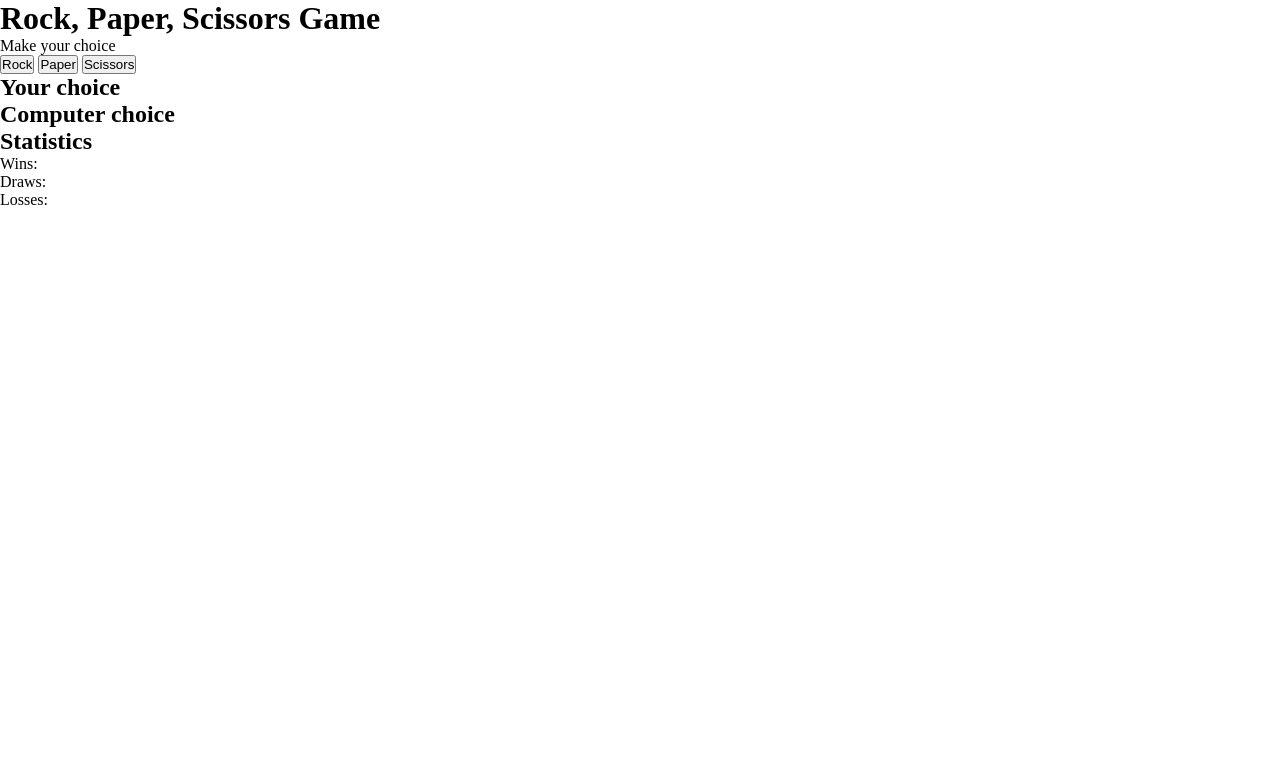
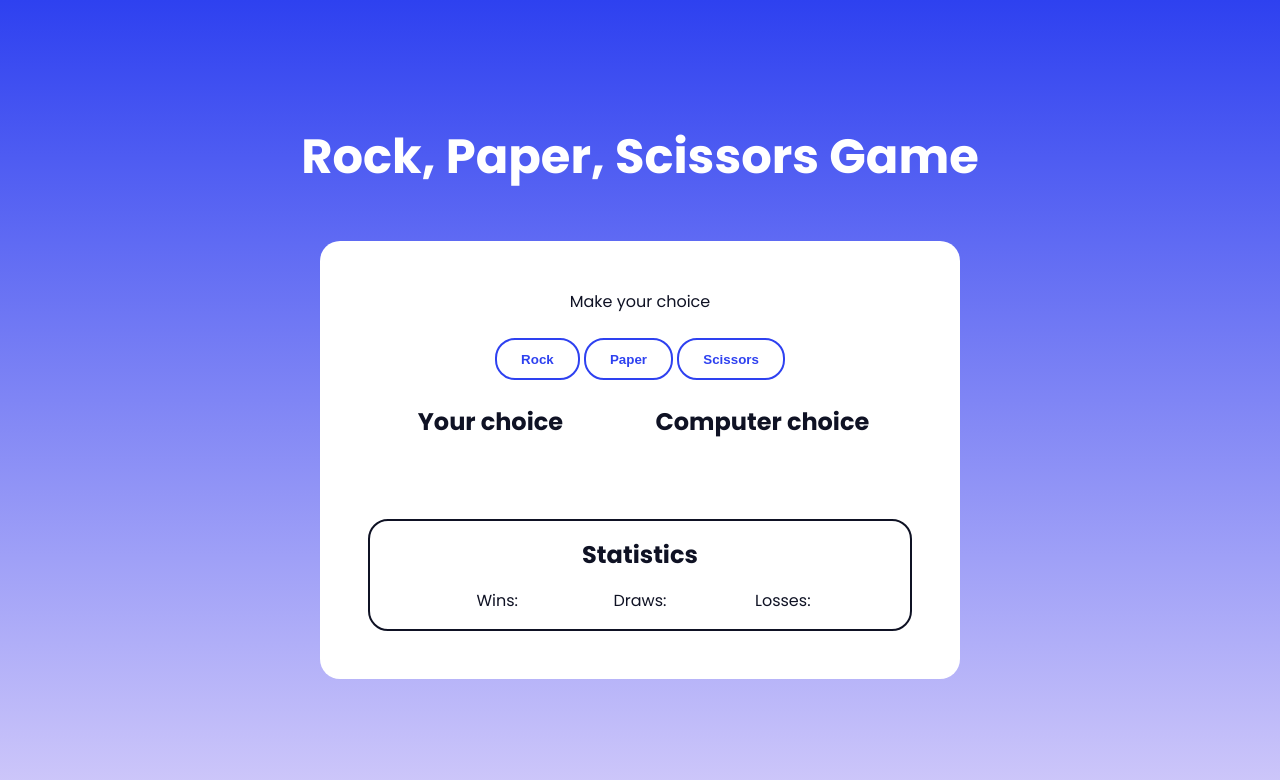
Before and after one commit to stetu281/rock-paper-scissors-game, a plain HTML site: page index.html in a window 1280 px wide. Drawn offline with Linux system fonts and the light colour scheme.

Commit message:
Add styling

```diff
--- a/index.html
+++ b/index.html
@@ -5,6 +5,8 @@
     <meta http-equiv="X-UA-Compatible" content="IE=edge">
     <meta name="viewport" content="width=device-width, initial-scale=1.0">
     <title>Document</title>
+    <link rel="preconnect" href="https://fonts.gstatic.com">
+    <link href="https://fonts.googleapis.com/css2?family=Poppins:wght@400;700&display=swap" rel="stylesheet">
     <link rel="stylesheet" href="style.css">
 </head>
 <body>
@@ -14,9 +16,9 @@
         <div class="game-container">
             <p>Make your choice</p>
             <div class="choices-container">
-                <button class="rock">Rock</button>
-                <button class="paper">Paper</button>
-                <button class="scissors">Scissors</button>
+                <button class="btn rock">Rock</button>
+                <button class="btn paper">Paper</button>
+                <button class="btn scissors">Scissors</button>
             </div>
             <div class="results-container">
                 <div class="player">
--- a/style.css
+++ b/style.css
@@ -3,3 +3,91 @@
     padding: 0;
     box-sizing: border-box;
 }
+
+body {
+    font-size: 16px;
+    font-family: 'Poppins', sans-serif;
+    color: #0f1224;
+}
+
+main {
+    width: 100vw;
+    height: 100vh;
+    background-image: linear-gradient(#2e41f0, #d0c9fa);
+    display: flex;
+    flex-direction: column;
+    justify-content: center;
+    align-items: center;
+}
+
+h1 {
+    font-size: 3rem;
+    color: white;
+}
+
+.game-container {
+    width: 50%;
+    max-width: 700px;
+    background-color: white;
+    padding: 3rem;
+    border-radius: 20px;
+    margin-top: 3rem;
+    display: flex;
+    flex-direction: column;
+    align-items: center;
+}
+
+.choices-container {
+    margin: 1.5rem 0;
+}
+
+.btn {
+    background: none;
+    border: 2px solid #2e41f0;
+    padding: 0.7rem 1.5rem;
+    font-weight: 700;
+    color: #2e41f0;
+    border-radius: 20px;
+}
+.btn:hover {
+    cursor: pointer;
+}
+
+.results-container {
+    width: 100%;
+    display: flex;
+    justify-content: space-between;
+}
+
+.player,.computer {
+    width: 45%;
+    display: flex;
+    justify-content: center;
+}
+
+.stats {
+    width: 100%;
+    border: 2px solid #0f1224;
+    border-radius: 20px;
+    display: flex;
+    flex-wrap: wrap;
+    justify-content: center;
+    align-items: center;
+    padding: 1rem 2rem;
+    margin-top: 5rem;
+}
+
+.stats-title {
+    width: 100%;
+    text-align: center;
+    margin-bottom: 1rem;
+}
+
+.stats p {
+    width: 30%;
+    text-align: center;
+}
+
+.stats p span {
+    color: #2e41f0;
+}
```
